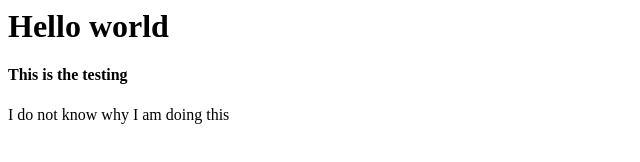
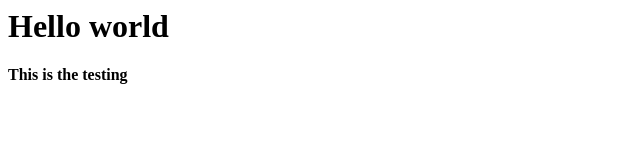
Before and after one commit to Bishald3/Cubic-JavaProjects, a plain HTML site: page inder.html in a window 1280 px wide. Shown: the whole page, without its empty margins (0-640 px from the left). Drawn offline with Linux system fonts and the light colour scheme.

Commit message:
Removing the line as of no use

```diff
--- a/inder.html
+++ b/inder.html
@@ -4,6 +4,5 @@
 	<body>
 		<h1>Hello world</h1>
 		<h4>This is the testing</h4>
-		<h7>I do not know why I am doing this</h7>
 	</body>
 </html>
```
